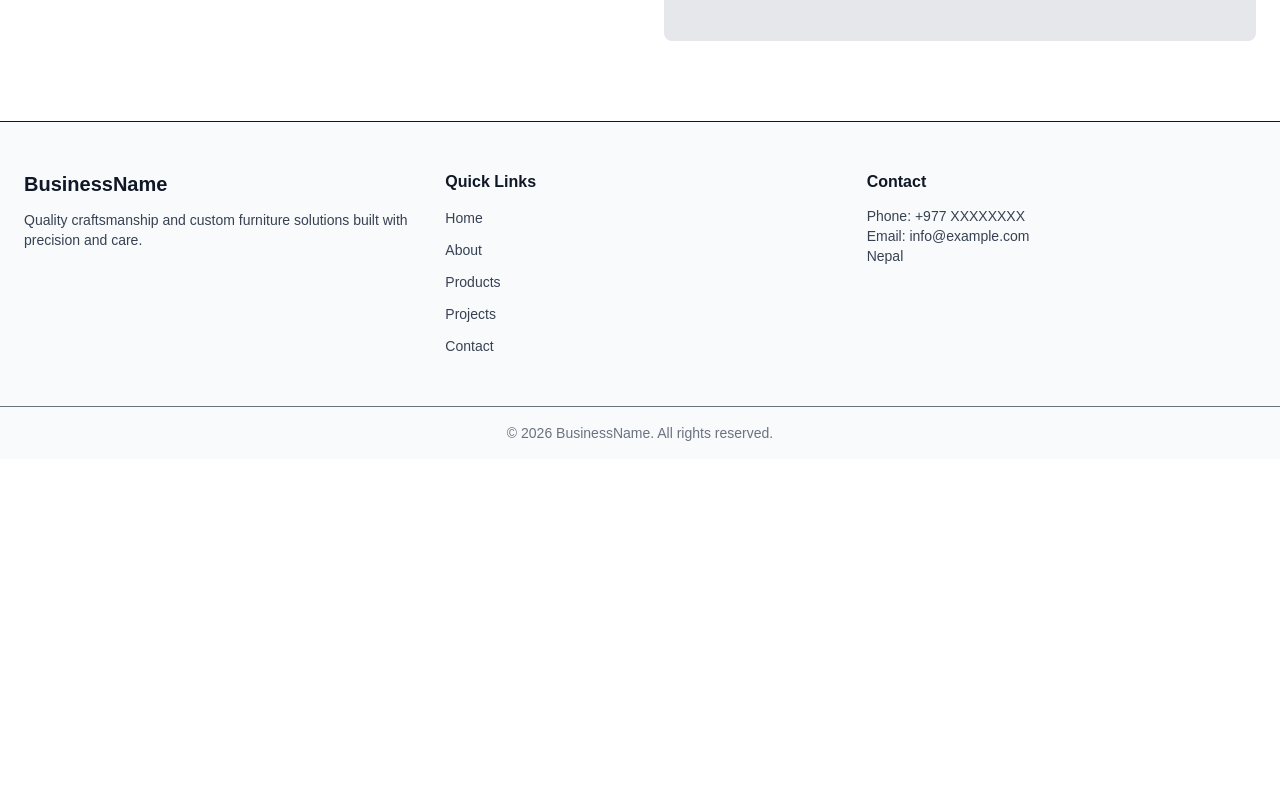
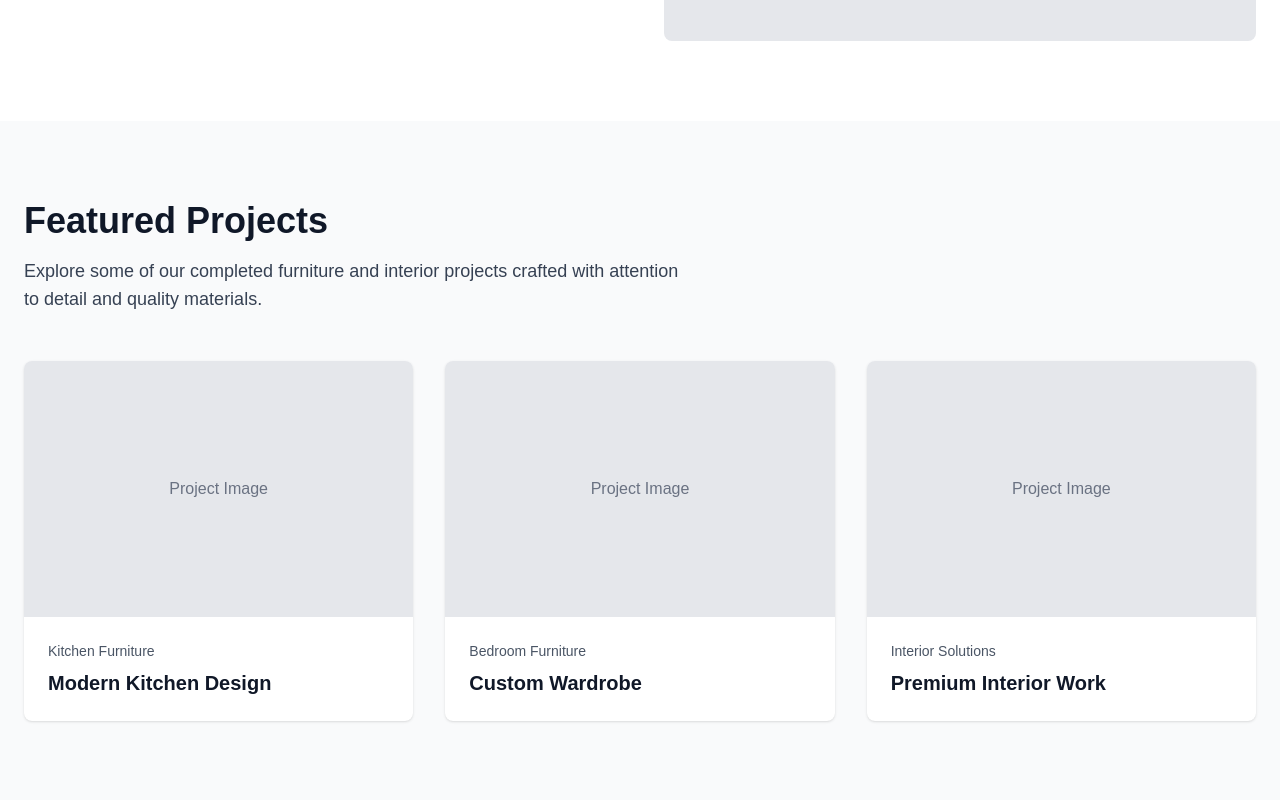
Before and after one commit to runney-gg/random, a Next.js app in the folder frontend/: page / in a window 1280 px wide. Shown: the part 1060-1860 px from the top of the page. Before the commit the page ends 1519 px from the top, so only its background shows below. Built offline with nearby package versions, Linux system fonts and the light colour scheme.

Commit message:
Create featured projects section

```diff
--- a/frontend/src/app/page.tsx
+++ b/frontend/src/app/page.tsx
@@ -1,11 +1,13 @@
 import Hero from "@/components/sections/Hero";
 import AboutPreview from "@/components/sections/AboutPreview";
+import FeaturedProjects from "@/components/sections/FeaturedProjects";
 
 export default function Home() {
   return (
     <main>
       <Hero />
       <AboutPreview />
+      <FeaturedProjects />
     </main>
   );
 }
--- a/frontend/src/components/sections/FeaturedProjects.tsx
+++ b/frontend/src/components/sections/FeaturedProjects.tsx
@@ -0,0 +1,81 @@
+const projects = [
+  {
+    title: "Modern Kitchen Design",
+    category: "Kitchen Furniture",
+  },
+  {
+    title: "Custom Wardrobe",
+    category: "Bedroom Furniture",
+  },
+  {
+    title: "Premium Interior Work",
+    category: "Interior Solutions",
+  },
+];
+
+export default function FeaturedProjects() {
+  return (
+    <section className="bg-gray-50 py-20">
+
+      <div className="mx-auto max-w-7xl px-6">
+
+        {/* Heading */}
+        <div className="max-w-2xl">
+
+          <h2 className="text-3xl font-bold text-gray-900 md:text-4xl">
+            Featured Projects
+          </h2>
+
+          <p className="mt-4 text-lg text-gray-700">
+            Explore some of our completed furniture and interior projects
+            crafted with attention to detail and quality materials.
+          </p>
+
+        </div>
+
+
+        {/* Projects Grid */}
+        <div className="mt-12 grid gap-8 md:grid-cols-3">
+
+          {projects.map((project) => (
+
+            <div
+              key={project.title}
+              className="overflow-hidden rounded-lg bg-white shadow-sm"
+            >
+
+              {/* Image Placeholder */}
+              <div className="flex h-64 items-center justify-center bg-gray-200">
+
+                <span className="text-gray-500">
+                  Project Image
+                </span>
+
+              </div>
+
+
+              {/* Content */}
+              <div className="p-6">
+
+                <p className="text-sm text-gray-600">
+                  {project.category}
+                </p>
+
+                <h3 className="mt-2 text-xl font-semibold text-gray-900">
+                  {project.title}
+                </h3>
+
+              </div>
+
+
+            </div>
+
+          ))}
+
+        </div>
+
+      </div>
+
+    </section>
+  );
+}
```
